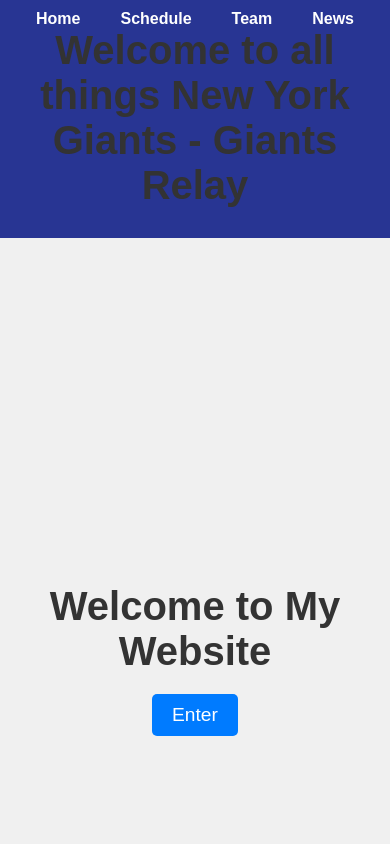
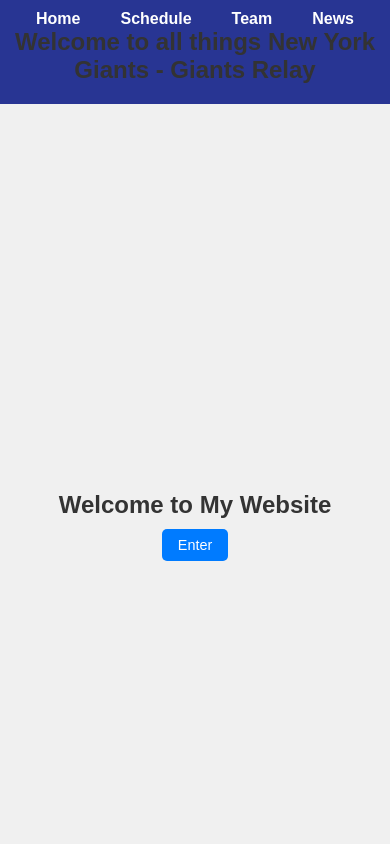
Before and after one commit to Bilal-Shahzad/GiantsRelay, a React (Create React App) app in the folder giants-relay/: page / in a window 390 px wide. Shown: the top 844 px of the page. Built offline with nearby package versions, Linux system fonts and the light colour scheme.

Commit message:
css for tablets and phones on th e enterpage

```diff
--- a/giants-relay/src/Enter-Page/EnterPage.css
+++ b/giants-relay/src/Enter-Page/EnterPage.css
@@ -28,3 +28,25 @@
   button:hover {
     background-color: #0056b3;
   }
+
+  /* tabs */
+  @media screen and (max-width: 768px) {
+    h1 {
+      font-size: 2rem; /* Adjust font size for tablets */
+    }
+    button {
+      font-size: 1rem; /* Adjust font size for tablets */
+    }
+  }
+
+/* phones */
+@media screen and (max-width: 480px) {
+  h1 {
+    font-size: 1.5rem; /* Adjust font size for phones */
+    margin-bottom: 10px; /* Adjust margin for phones */
+  }
+  button {
+    font-size: 0.9rem; /* Adjust font size for phones */
+    padding: 8px 16px; /* Adjust padding for phones */
+  }
+}
```
